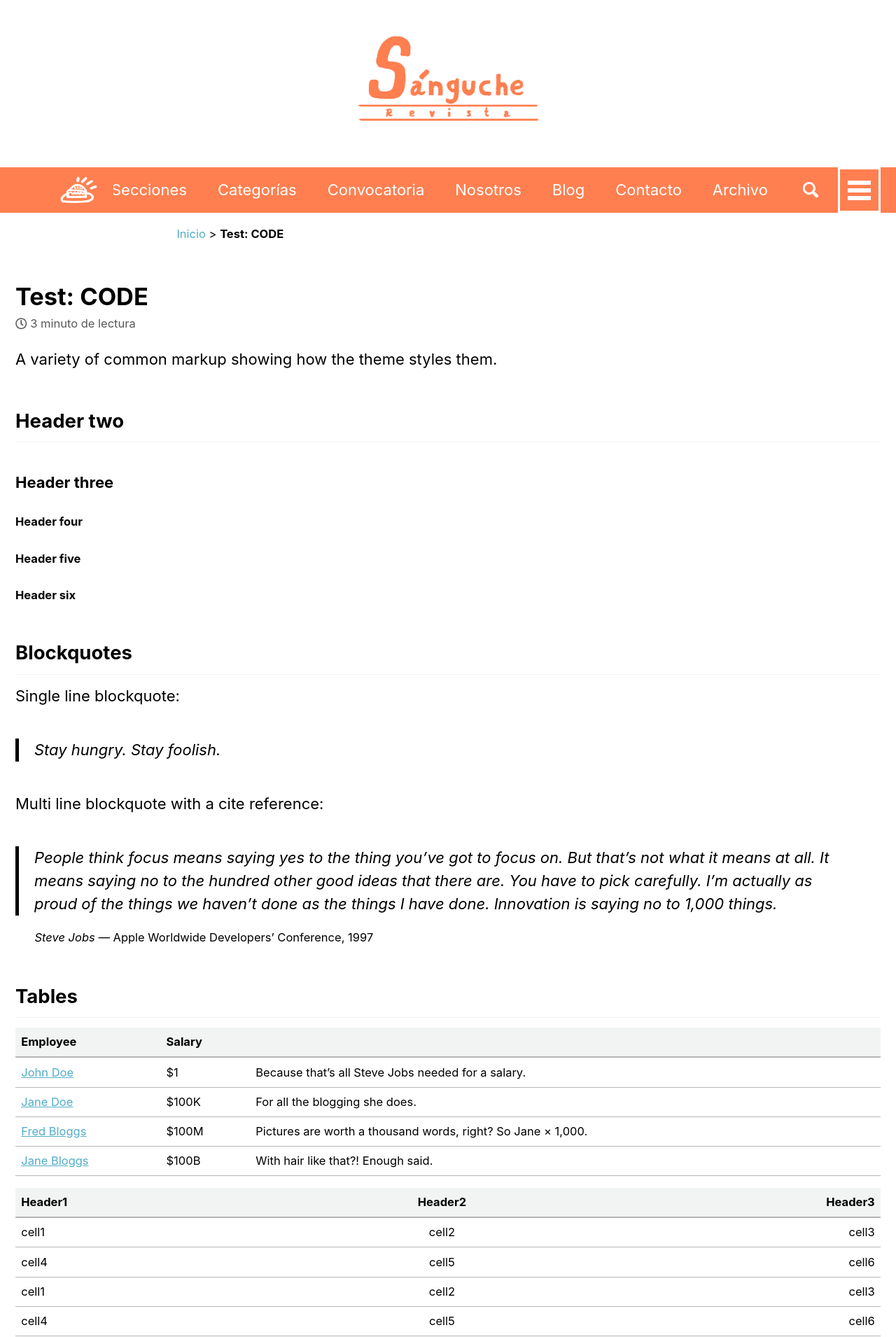
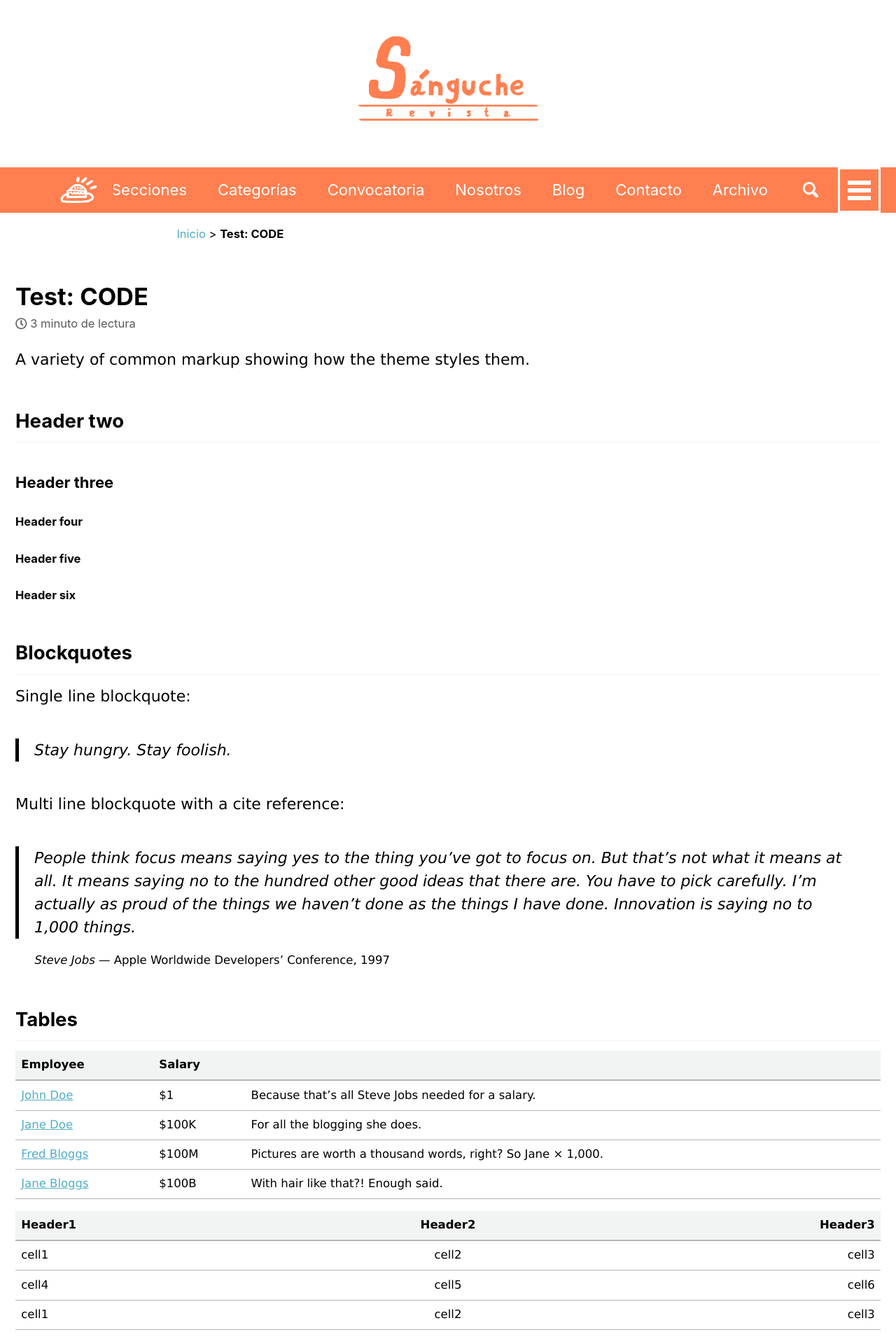
Before and after one commit to sangucherevista/sangucherevista.github.io, a Jekyll site: the page built from _posts/2016-03-29-test-code.md, in a window 1280 px wide. Shown: the top 1910 px of the page at 70% size. Built offline with Jekyll 4.4.1, drawn with Linux system fonts in a browser that asks for light colours; nearby versions of some CDN libraries.

Commit message:
Updated '_sass/minimal-mistakes/_variables.scss' via CloudCannon

```diff
--- a/_sass/minimal-mistakes/_variables.scss
+++ b/_sass/minimal-mistakes/_variables.scss
@@ -31,7 +31,7 @@ $calisto: "Calisto MT", serif !default;
 $garamond: Garamond, serif !default;
 
 /* global */
-$global-font-family: $sans-serif !default;
+$global-font-family: $lucida !default;
 $header-font-family: $sans-serif !default;
 $caption-font-family: $serif !default;
 
```
